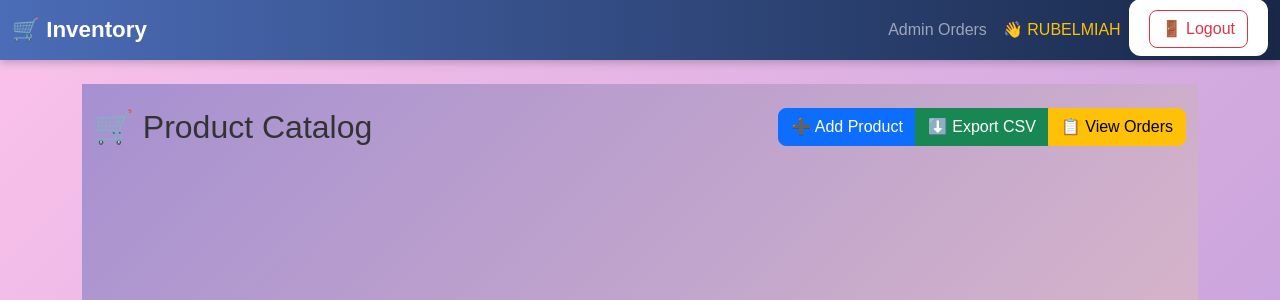
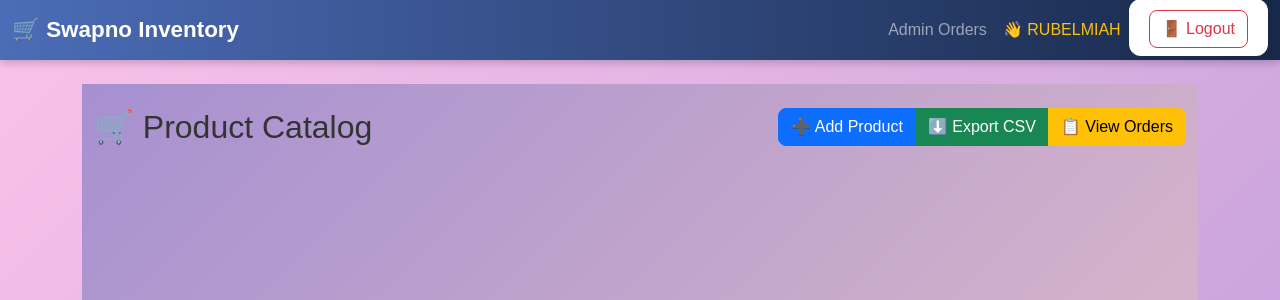
Before and after one commit to Rubel2025-code/inventory-management, a Django app: page / in a window 1280 px wide. Shown: the top 300 px of the page. Run offline with Django 5.2, Linux system fonts and the light colour scheme; a user stored in the database is signed in; data that the repository does not hold is empty.

Commit message:
name change

```diff
--- a/templates/base.html
+++ b/templates/base.html
@@ -18,7 +18,7 @@
 
 <nav class="navbar navbar-expand-lg navbar-dark bg-dark mb-4">
     <div class="container-fluid">
-        <a class="navbar-brand" href="{% url 'product_list' %}">🛒 Inventory</a>
+        <a class="navbar-brand" href="{% url 'product_list' %}">🛒 Swapno Inventory</a>
         <button class="navbar-toggler" type="button" data-bs-toggle="collapse" data-bs-target="#navbarNav">
             <span class="navbar-toggler-icon"></span>
         </button>
```
